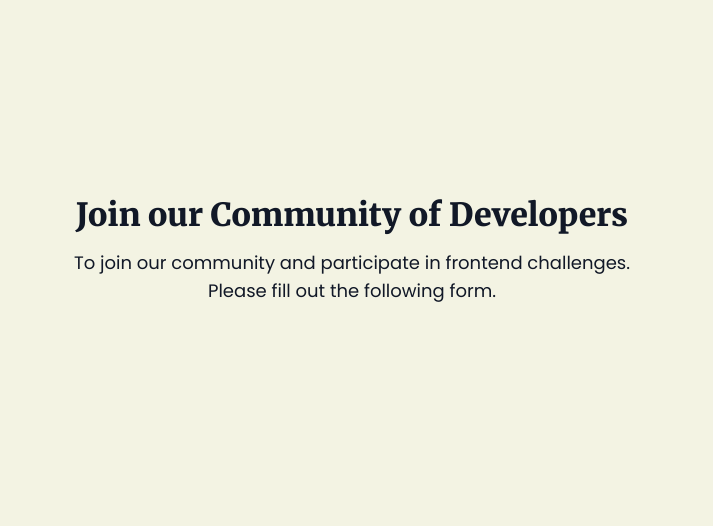
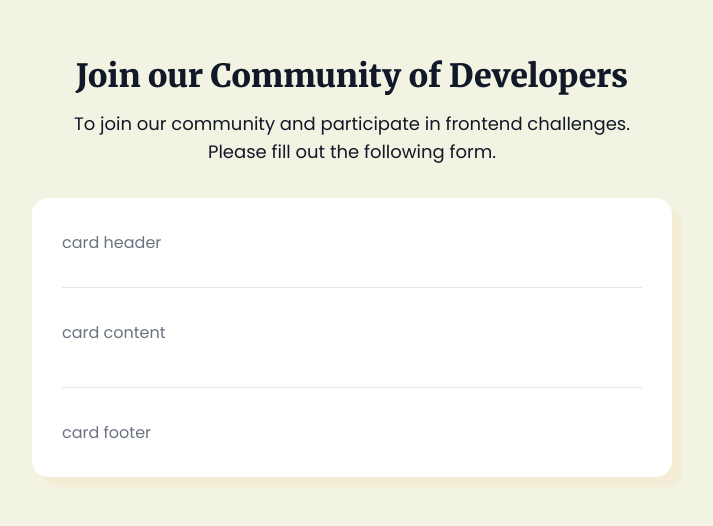
Before and after one commit to ClodoaldoDantas/multi-step-form, a Next.js app: page / in a window 1280 px wide. Shown: the part 134-660 px from the top of the page, without its empty margins (288-1001 px from the left). Built offline with nearby package versions, Linux system fonts and the light colour scheme.

Commit message:
feat: card component

```diff
--- a/package.json
+++ b/package.json
@@ -12,6 +12,7 @@
     "@types/node": "20.2.1",
     "@types/react": "18.2.6",
     "@types/react-dom": "18.2.4",
+    "classnames": "^2.3.2",
     "eslint": "8.41.0",
     "eslint-config-next": "13.4.3",
     "next": "13.4.3",
--- /dev/null
+++ b/src/components/Card/CardBody/index.tsx
@@ -0,0 +1,12 @@
+import { ReactNode } from 'react'
+import cx from 'classnames'
+import styles from './styles.module.scss'
+
+interface CardBodyProps {
+  className?: string
+  children: ReactNode
+}
+
+export function CardBody({ className, children }: CardBodyProps) {
+  return <div className={cx(styles.cardBody, className)}>{children}</div>
+}
--- /dev/null
+++ b/src/components/Card/CardBody/styles.module.scss
@@ -0,0 +1,4 @@
+.cardBody {
+  padding-top: 2rem;
+  padding-bottom: 2.625rem;
+}
--- /dev/null
+++ b/src/components/Card/CardFooter/index.tsx
@@ -0,0 +1,14 @@
+import { ReactNode } from 'react'
+import cx from 'classnames'
+import styles from './styles.module.scss'
+
+interface CardFooterProps {
+  className?: string
+  children: ReactNode
+}
+
+export function CardFooter({ className, children }: CardFooterProps) {
+  return (
+    <footer className={cx(styles.cardFooter, className)}>{children}</footer>
+  )
+}
--- /dev/null
+++ b/src/components/Card/CardFooter/styles.module.scss
@@ -0,0 +1,4 @@
+.cardFooter {
+  padding-top: 2rem;
+  border-top: 1px solid var(--shape);
+}
--- /dev/null
+++ b/src/components/Card/CardHeader/index.tsx
@@ -0,0 +1,14 @@
+import { ReactNode } from 'react'
+import cx from 'classnames'
+import styles from './styles.module.scss'
+
+interface CardHeaderProps {
+  className?: string
+  children: ReactNode
+}
+
+export function CardHeader({ className, children }: CardHeaderProps) {
+  return (
+    <header className={cx(styles.cardHeader, className)}>{children}</header>
+  )
+}
--- /dev/null
+++ b/src/components/Card/CardHeader/styles.module.scss
@@ -0,0 +1,4 @@
+.cardHeader {
+  padding-bottom: 2rem;
+  border-bottom: 1px solid var(--shape);
+}
--- /dev/null
+++ b/src/components/Card/index.tsx
@@ -0,0 +1,17 @@
+import { ReactNode } from 'react'
+import { CardHeader } from './CardHeader'
+import { CardBody } from './CardBody'
+import { CardFooter } from './CardFooter'
+import styles from './styles.module.scss'
+
+interface CardProps {
+  children: ReactNode
+}
+
+export function Card({ children }: CardProps) {
+  return <div className={styles.card}>{children}</div>
+}
+
+Card.Header = CardHeader
+Card.Body = CardBody
+Card.Footer = CardFooter
--- /dev/null
+++ b/src/components/Card/styles.module.scss
@@ -0,0 +1,6 @@
+.card {
+  padding: 2rem 1.875rem;
+  background: var(--white);
+  box-shadow: 10px 10px 0px rgba(250, 181, 100, 0.1);
+  border-radius: 16px;
+}
--- a/src/components/Header/index.tsx
+++ b/src/components/Header/index.tsx
@@ -3,8 +3,8 @@ import styles from './styles.module.scss'
 export function Header() {
   return (
     <header className={styles.header}>
-      <h1 className={styles.title}>Join our Community of Developers</h1>
-      <p className={styles.description}>
+      <h1 className={styles.headerTitle}>Join our Community of Developers</h1>
+      <p className={styles.headerDescription}>
         To join our community and participate in frontend challenges. Please
         fill out the following form.
       </p>
--- a/src/components/Header/styles.module.scss
+++ b/src/components/Header/styles.module.scss
@@ -4,7 +4,7 @@
   margin: 0 auto 2rem;
 }
 
-.title {
+.headerTitle {
   font-family: var(--font-heading);
   font-weight: 900;
   font-size: 2rem;
@@ -13,7 +13,7 @@
   margin-bottom: 0.875rem;
 }
 
-.description {
+.headerDescription {
   font-size: 1.125rem;
   line-height: 1.75rem;
   color: var(--text-dark);
--- a/src/pages/index.tsx
+++ b/src/pages/index.tsx
@@ -1,3 +1,11 @@
+import { Card } from '@/components/Card'
+
 export default function Home() {
-  return <div></div>
+  return (
+    <Card>
+      <Card.Header>card header</Card.Header>
+      <Card.Body>card content</Card.Body>
+      <Card.Footer>card footer</Card.Footer>
+    </Card>
+  )
 }
```
Also changed, not shown: 1 other file (tests, documents, lock files or other folders).
